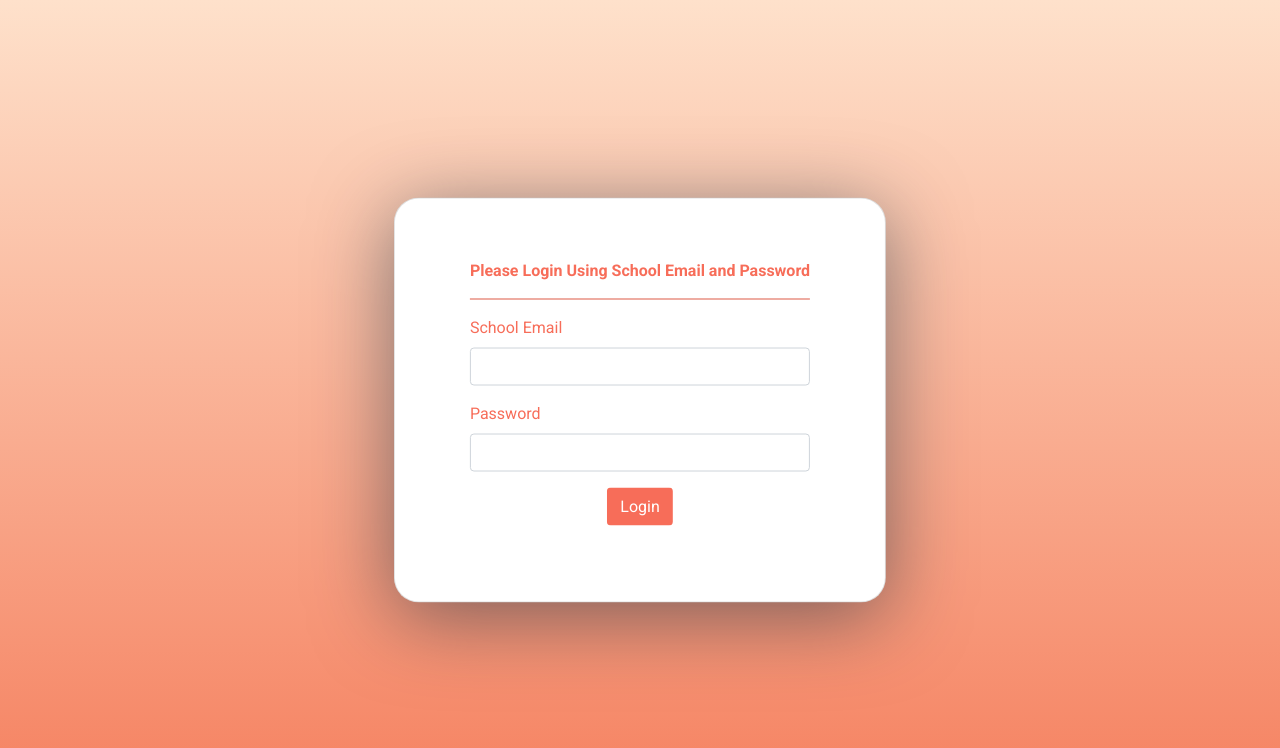
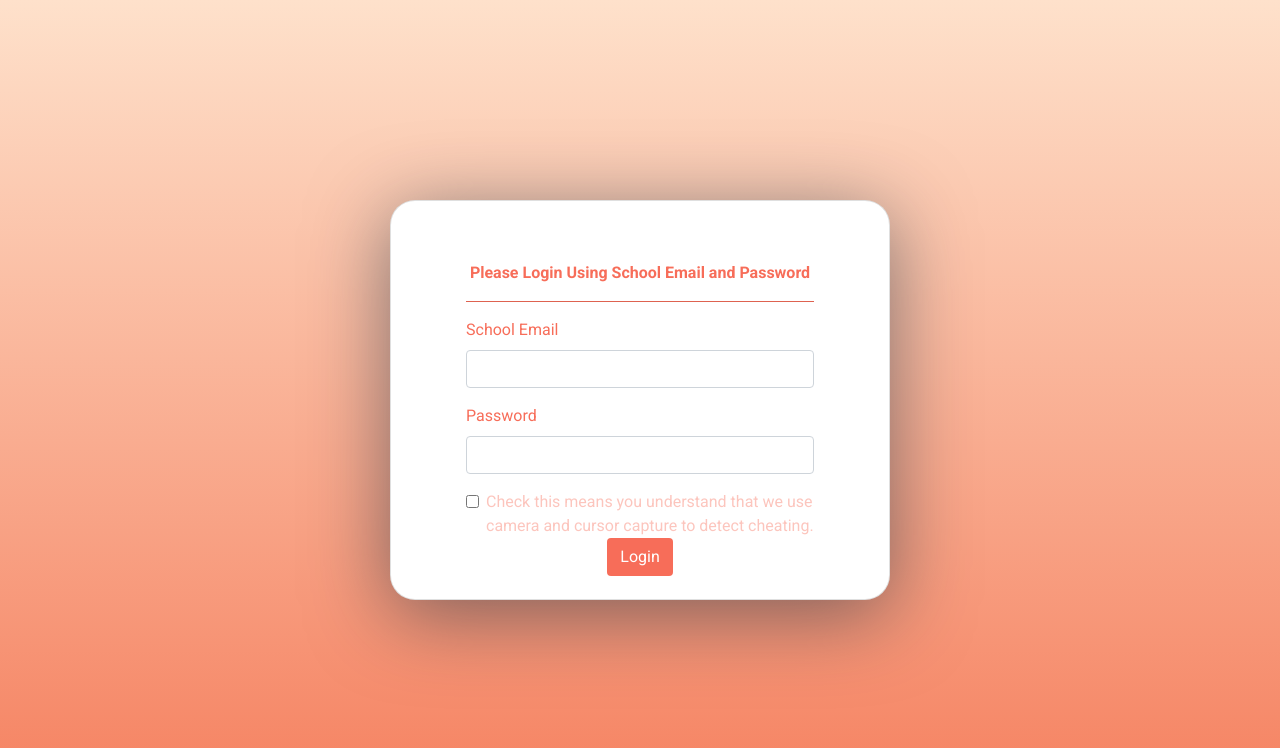
Before and after one commit to charlesZ-byte/FairTest, a Django app: template FairTest/FairTest/templates/login.html in a window 1280 px wide. Shown: the top 748 px of the page. Run offline with Django 3.2, Linux system fonts and the light colour scheme; the template is opened without the code that fills it, so the values that code supplies are empty; parts of the project's set-up code (start-up, migrations or seed data) failed here and were passed over; some libraries are stand-ins or nearby versions.

```diff
--- a/FairTest/FairTest/static/login.css
+++ b/FairTest/FairTest/static/fairtest.css
@@ -22,6 +22,8 @@ body {
   left: 50%;
   transform: translate(-50%, -50%);
   margin: 0 auto;
+  height: 400px;
+  width: 500px;
 }
 
 .card h2 {
--- a/FairTest/FairTest/templates/index.html
+++ b/FairTest/FairTest/templates/index.html
@@ -6,7 +6,7 @@
   <meta charset="utf-8">
   <link rel="stylesheet" href="https://stackpath.bootstrapcdn.com/bootstrap/4.5.0/css/bootstrap.min.css"
     integrity="sha384-9aIt2nRpC12Uk9gS9baDl411NQApFmC26EwAOH8WgZl5MYYxFfc+NcPb1dKGj7Sk" crossorigin="anonymous">
-  <link rel="stylesheet" href="{% static 'login.css'%}">
+  <link rel="stylesheet" href="{% static 'fairtest.css'%}">
   {% block title %}<title>FairTest</title>{% endblock %}
 </head>
 
--- a/FairTest/FairTest/templates/login.html
+++ b/FairTest/FairTest/templates/login.html
@@ -15,6 +15,12 @@
         <label for="exampleInputPassword1" style="color:rgb(247,109,89);">Password</label>
         <input type="password" class="form-control" id="exampleInputPassword1">
       </div>
+      <div class="form-check">
+        <input class="form-check-input" type="checkbox" value="" id="defaultCheck1">
+        <label class="form-check-label" for="defaultCheck1" style="color:rgba(247,109,89,0.4);">
+          Check this means you understand that we use camera and cursor capture to detect cheating.
+        </label>
+      </div>
       <div style="text-align: center;">
         <button style="display: inline-block; color:rgb(255,255,255); background-color:rgb(247,109,89);" type="submit" class="btn">Login</button>
       </div>
```
Also changed, not shown: 2 other files.
